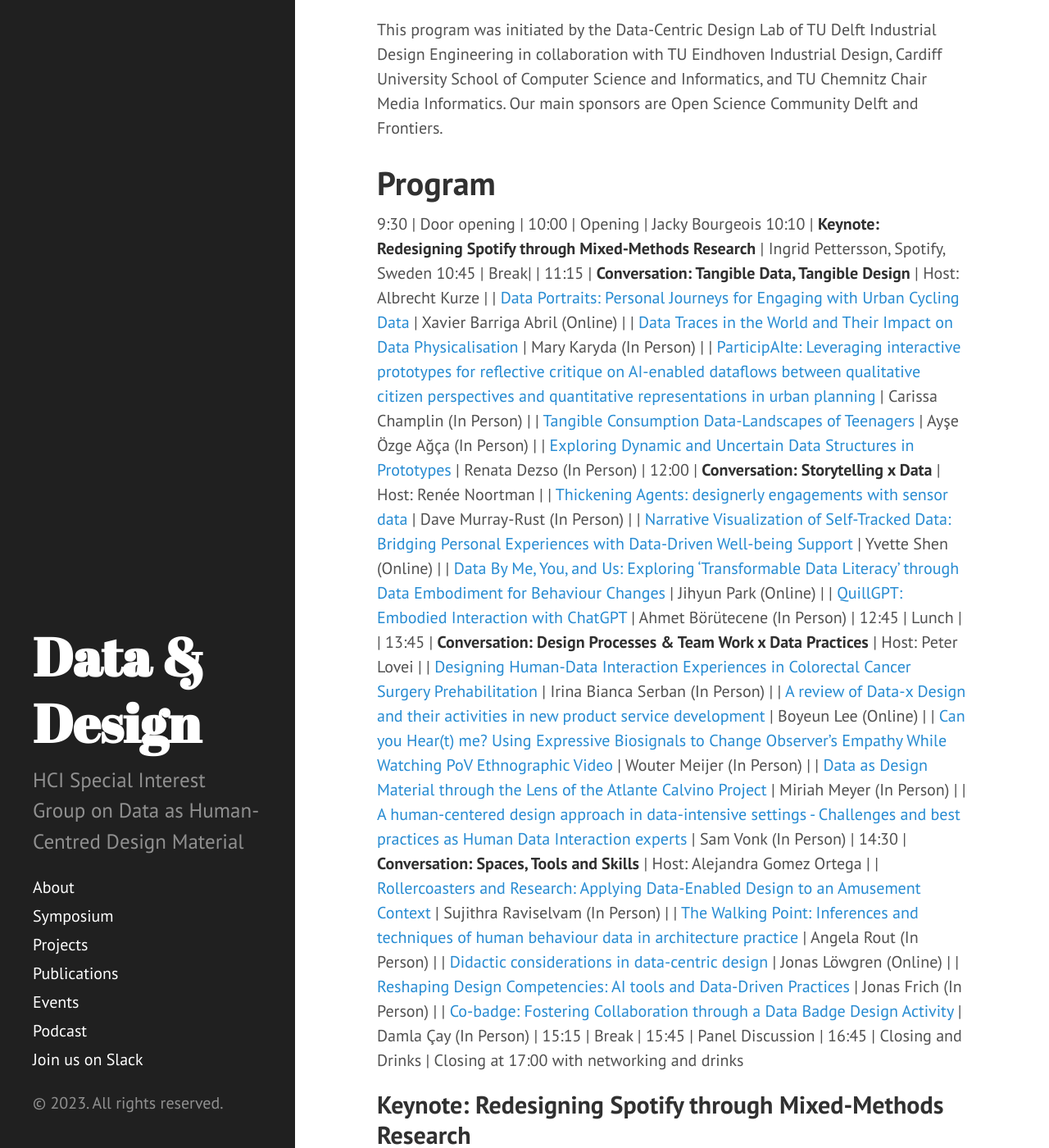
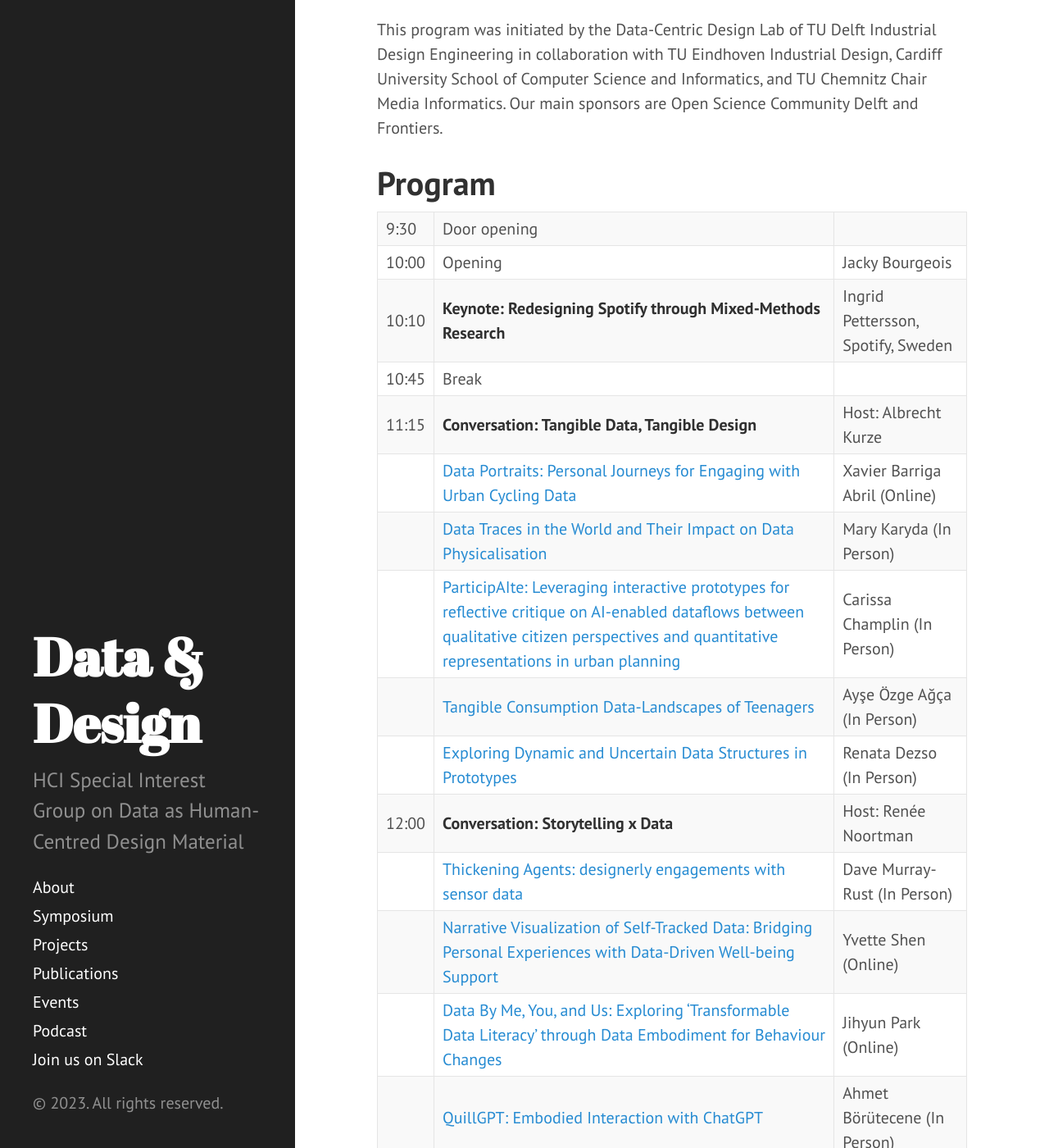
Before and after one commit to datacentricdesign/sig, a Jekyll site: the page built from symposium.md, in a window 1280 px wide and 1400 px high, scrolled down 1381 px. Shown: the whole window at 82% size. Built offline with Jekyll 4.4.1, drawn with Linux system fonts in a browser that asks for light colours; Markdown is read by kramdown in place of the engine named in the settings; some of the changed text lies outside the part shown.

Commit message:
Update symposium.md

```diff
--- a/symposium.md
+++ b/symposium.md
@@ -25,35 +25,34 @@ This program was initiated by the Data-Centric Design Lab of TU Delft Industrial
 9:30 | Door opening |
 10:00 | Opening | Jacky Bourgeois
 10:10 | **Keynote: Redesigning Spotify through Mixed-Methods Research** | Ingrid Pettersson, Spotify, Sweden
-10:45 | Break| |
-11:15 | **Conversation: Tangible Data, Tangible Design** | Host: Albrecht Kurze |
-| [Data Portraits: Personal Journeys for Engaging with Urban Cycling Data](#data-portraits-personal-journeys-for-engaging-with-urban-cycling-data) | Xavier Barriga Abril (Online) |
-| [Data Traces in the World and Their Impact on Data Physicalisation](#data-traces-in-the-world-and-their-impact-on-data-physicalisation) | Mary Karyda (In Person) |
-| [ParticipAIte: Leveraging interactive prototypes for reflective critique on AI-enabled dataflows between qualitative citizen perspectives and quantitative representations in urban planning](#participaite-leveraging-interactive-prototypes-for-reflective-critique-on-ai-enabled-dataflows-between-qualitative-citizen-perspectives-and-quantitative-representations-in-urban-planning) | Carissa Champlin (In Person) |
-| [Tangible Consumption Data-Landscapes of Teenagers](#tangible-consumption-data-landscapes-of-teenagers) | Ayşe Özge Ağça (In Person) |
-| [Exploring Dynamic and Uncertain Data Structures in Prototypes](#exploring-dynamic-and-uncertain-data-structures-in-prototypes) | Renata Dezso (In Person) |
-12:00 | **Conversation: Storytelling x Data** | Host: Renée Noortman |
-| [Thickening Agents: designerly engagements with sensor data](#thickening-agents-designerly-engagements-with-sensor-data) | Dave Murray-Rust (In Person) |
-| [Narrative Visualization of Self-Tracked Data: Bridging Personal Experiences with Data-Driven Well-being Support](#narrative-visualization-of-self-tracked-data-bridging-personal-experiences-with-data-driven-well-being-support) | Yvette Shen (Online) |
-| [Data By Me, You, and Us: Exploring 'Transformable Data Literacy' through Data Embodiment for Behaviour Changes](#data-by-me-you-and-us-exploring-transformable-data-literacy-through-data-embodiment-for-behaviour-changes) | Jihyun Park (Online) |
-| [QuillGPT: Embodied Interaction with ChatGPT](#quillgpt-embodied-interaction-with-chatgpt) | Ahmet Börütecene (In Person) |
-12:45 | Lunch | |
-13:45 | **Conversation: Design Processes & Team Work x Data Practices** | Host: Peter Lovei |
-| [Designing Human-Data Interaction Experiences in Colorectal Cancer Surgery Prehabilitation](#designing-human-data-interaction-experiences-in-colorectal-cancer-surgery-prehabilitation) | Irina Bianca Serban (In Person) |
-| [A review of Data-x Design and their activities in new product service development](#a-review-of-data-x-design-and-their-activities-in-new-product-service-development) | Boyeun Lee (Online) |
-| [Can you Hear(t) me? Using Expressive Biosignals to Change Observer's Empathy While Watching PoV Ethnographic Video](#can-you-heart-me-using-expressive-biosignals-to-change-observers-empathy-while-watching-pov-ethnographic-video) | Wouter Meijer (In Person) |
-| [Data as Design Material through the Lens of the Atlante Calvino Project](#data-as-design-material-through-the-lens-of-the-atlante-calvino-project) | Miriah Meyer (In Person) |
-| [A human-centered design approach in data-intensive settings - Challenges and best practices as Human Data Interaction experts](#a-human-centered-design-approach-in-data-intensive-settings---challenges-and-best-practices-as-human-data-interaction-experts) | Sam Vonk (In Person) |
-14:30 | **Conversation: Spaces, Tools and Skills** | Host: Alejandra Gomez Ortega |
-| [Rollercoasters and Research: Applying Data-Enabled Design to an Amusement Context](#rollercoasters-and-research-applying-data-enabled-design-to-an-amusement-context) | Sujithra Raviselvam (In Person) |
-| [The Walking Point: Inferences and techniques of human behaviour data in architecture practice](#the-walking-point-inferences-and-techniques-of-human-behaviour-data-in-architecture-practice) | Angela Rout (In Person) |
-| [Didactic considerations in data-centric design](#didactic-considerations-in-data-centric-design) | Jonas Löwgren (Online) |
-| [Reshaping Design Competencies: AI tools and Data-Driven Practices](#reshaping-design-competencies-ai-tools-and-data-driven-practices) | Jonas Frich (In Person) |
-| [Co-badge: Fostering Collaboration through a Data Badge Design Activity](#co-badge-fostering-collaboration-through-a-data-badge-design-activity) | Damla Çay (In Person) |
+10:45 | Break | |
+11:15 | **Conversation: Tangible Data, Tangible Design** | Host: Albrecht Kurze
+| [Data Portraits: Personal Journeys for Engaging with Urban Cycling Data](#data-portraits-personal-journeys-for-engaging-with-urban-cycling-data) | Xavier Barriga Abril (Online)
+| [Data Traces in the World and Their Impact on Data Physicalisation](#data-traces-in-the-world-and-their-impact-on-data-physicalisation) | Mary Karyda (In Person)
+| [ParticipAIte: Leveraging interactive prototypes for reflective critique on AI-enabled dataflows between qualitative citizen perspectives and quantitative representations in urban planning](#participaite-leveraging-interactive-prototypes-for-reflective-critique-on-ai-enabled-dataflows-between-qualitative-citizen-perspectives-and-quantitative-representations-in-urban-planning) | Carissa Champlin (In Person)
+| [Tangible Consumption Data-Landscapes of Teenagers](#tangible-consumption-data-landscapes-of-teenagers) | Ayşe Özge Ağça (In Person)
+| [Exploring Dynamic and Uncertain Data Structures in Prototypes](#exploring-dynamic-and-uncertain-data-structures-in-prototypes) | Renata Dezso (In Person)
+12:00 | **Conversation: Storytelling x Data** | Host: Renée Noortman
+| [Thickening Agents: designerly engagements with sensor data](#thickening-agents-designerly-engagements-with-sensor-data) | Dave Murray-Rust (In Person)
+| [Narrative Visualization of Self-Tracked Data: Bridging Personal Experiences with Data-Driven Well-being Support](#narrative-visualization-of-self-tracked-data-bridging-personal-experiences-with-data-driven-well-being-support) | Yvette Shen (Online)
+| [Data By Me, You, and Us: Exploring 'Transformable Data Literacy' through Data Embodiment for Behaviour Changes](#data-by-me-you-and-us-exploring-transformable-data-literacy-through-data-embodiment-for-behaviour-changes) | Jihyun Park (Online)
+| [QuillGPT: Embodied Interaction with ChatGPT](#quillgpt-embodied-interaction-with-chatgpt) | Ahmet Börütecene (In Person)
+12:45 | Lunch |
+13:45 | **Conversation: Design Processes & Team Work x Data Practices** | Host: Peter Lovei
+| [Designing Human-Data Interaction Experiences in Colorectal Cancer Surgery Prehabilitation](#designing-human-data-interaction-experiences-in-colorectal-cancer-surgery-prehabilitation) | Irina Bianca Serban (In Person)
+| [A review of Data-x Design and their activities in new product service development](#a-review-of-data-x-design-and-their-activities-in-new-product-service-development) | Boyeun Lee (Online)
+| [Can you Hear(t) me? Using Expressive Biosignals to Change Observer's Empathy While Watching PoV Ethnographic Video](#can-you-heart-me-using-expressive-biosignals-to-change-observers-empathy-while-watching-pov-ethnographic-video) | Wouter Meijer (In Person)
+| [Data as Design Material through the Lens of the Atlante Calvino Project](#data-as-design-material-through-the-lens-of-the-atlante-calvino-project) | Miriah Meyer (In Person)
+| [A human-centered design approach in data-intensive settings - Challenges and best practices as Human Data Interaction experts](#a-human-centered-design-approach-in-data-intensive-settings---challenges-and-best-practices-as-human-data-interaction-experts) | Sam Vonk (In Person)
+14:30 | **Conversation: Spaces, Tools and Skills** | Host: Alejandra Gomez Ortega
+| [Rollercoasters and Research: Applying Data-Enabled Design to an Amusement Context](#rollercoasters-and-research-applying-data-enabled-design-to-an-amusement-context) | Sujithra Raviselvam (In Person)
+| [The Walking Point: Inferences and techniques of human behaviour data in architecture practice](#the-walking-point-inferences-and-techniques-of-human-behaviour-data-in-architecture-practice) | Angela Rout (In Person)
+| [Didactic considerations in data-centric design](#didactic-considerations-in-data-centric-design) | Jonas Löwgren (Online)
+| [Reshaping Design Competencies: AI tools and Data-Driven Practices](#reshaping-design-competencies-ai-tools-and-data-driven-practices) | Jonas Frich (In Person)
+| [Co-badge: Fostering Collaboration through a Data Badge Design Activity](#co-badge-fostering-collaboration-through-a-data-badge-design-activity) | Damla Çay (In Person)
 15:15 | Break |
 15:45 | Panel Discussion |
 16:45 | Closing and Drinks |
-Closing at 17:00 with networking and drinks
 
 ## Keynote: Redesigning Spotify through Mixed-Methods Research
 #### 10:10-10:45 | Ingrid Pettersson, Spotify, Sweden
```
